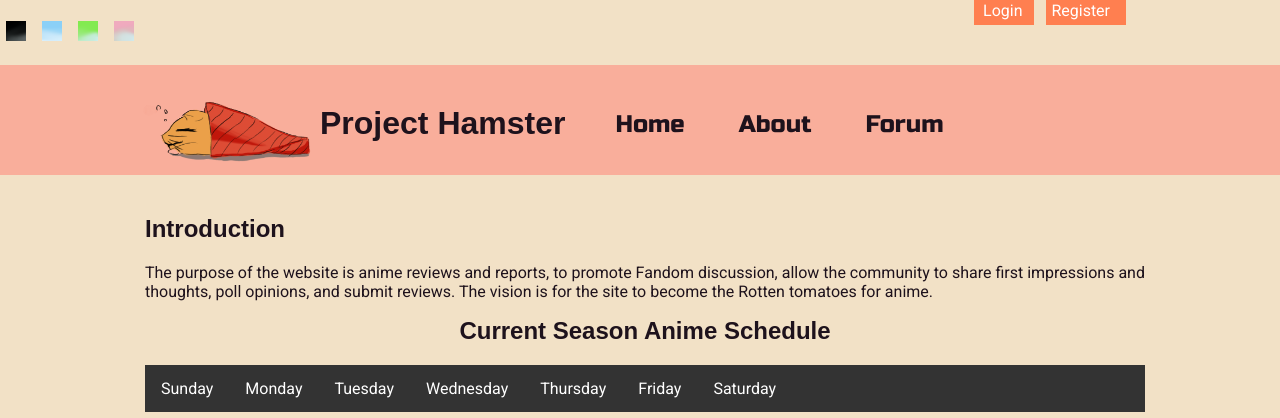
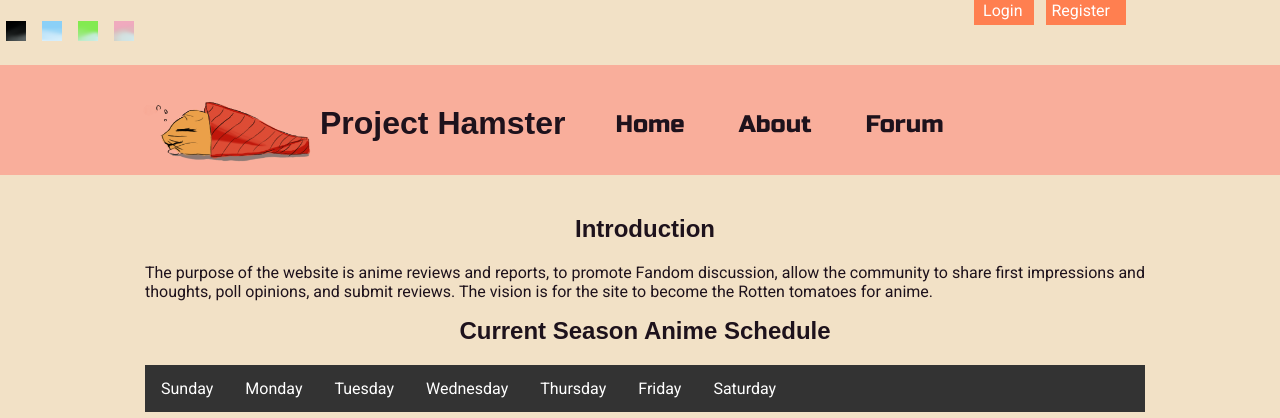
Before and after one commit to smiyaoka/ProjectHamster, a PHP site: page / in a window 1280 px wide. Shown: the top 418 px of the page. Run offline with PHP 8.4, Linux system fonts and the light colour scheme; some web fonts are replaced.

Commit message:
centering intro

```diff
--- a/style/base.css
+++ b/style/base.css
@@ -248,6 +248,9 @@ h1, h2, h3, h4, h5, h6 {
 	font-family: "Hammersmith One", Arial, sans-serif;
 }
 
+#intro{
+	text-align:center;
+}
 /* --------------------------------------------- schedule bar ------------------------------------*/
 
 /* Wrapper class for tabs formatted for high contrast and  */
```
